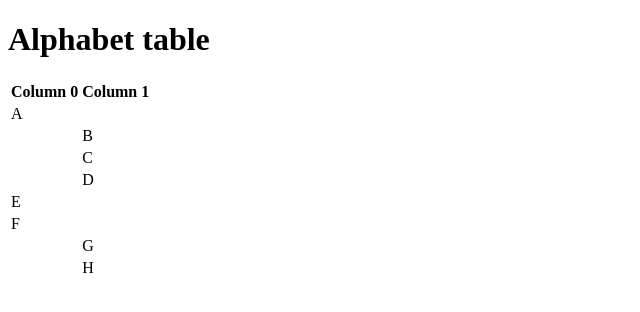
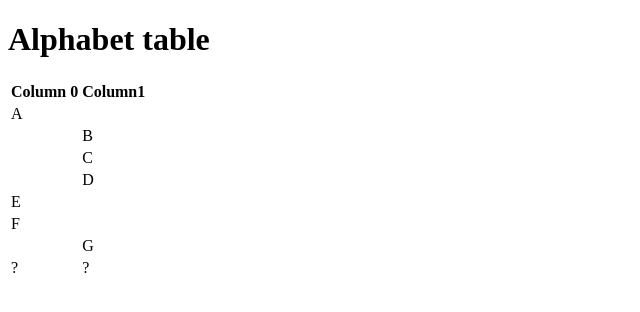
Before and after one commit to comp426-2022-spring/a00-gabomm99, a website: page index.html in a window 1280 px wide. Shown: the full height of the page, 0-640 px from the left. Drawn offline with Linux system fonts and the light colour scheme.

Commit message:
Fixed html

```diff
--- a/index.html
+++ b/index.html
@@ -9,11 +9,11 @@
         <div>
             <h1>Alphabet table</h1>
             <table>
-                <thead>
+                <thread>
                     <tr>
-                    <th>Column 0</th><th>Column 1</th>
+                        <th>Column 0</th><th>Column1</th>
                     </tr>
-                </thead>
+                </thread>
                 <tbody>
                     <tr>
                         <td>A</td><td></td>
@@ -37,7 +37,7 @@
                         <td></td><td>G</td>
                     </tr>
                     <tr>
-    					<td></td><td>H</td>
+                        <td>?</td><td>?</td>
                     </tr>
                 </tbody>
             </table>
```
Lines whose indentation alone changed are shown as unchanged.
